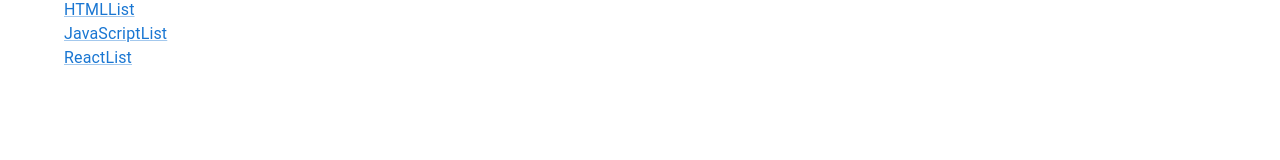
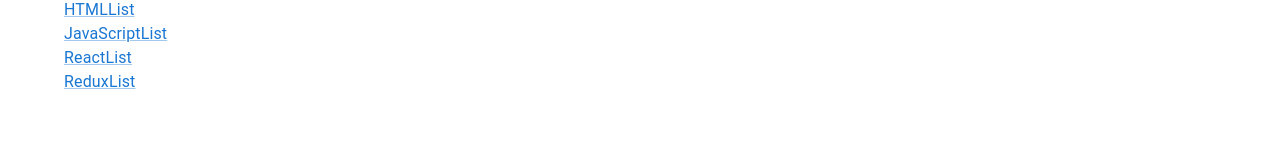
Before and after one commit to sumirpv/StackReady, a React (Create React App) app: page / in a window 1280 px wide. Shown: the part 215-375 px from the top of the page. Built offline with nearby package versions, Linux system fonts and the light colour scheme.

Commit message:
router fixed

```diff
--- a/src/App.js
+++ b/src/App.js
@@ -5,6 +5,7 @@
 import HtmlList from "./pages/HtmlList";
 import JavaScriptList from "./pages/JavaScriptList";
 import ReactList from "./pages/ReactList";
+import ReduxList from "./pages/ReduxList";
 
 function App() {
   console.log("Page app");
@@ -13,9 +14,10 @@
       <Header />
       <Routes>
         <Route path="/" element={<Home />} />
-        <Route path="/one" element={<HtmlList />} />
-        <Route path="/two" element={<JavaScriptList />} />
-        <Route path="/three" element={<ReactList />} />
+        <Route path="/htmlList" element={<HtmlList />} />
+        <Route path="/javaScriptList" element={<JavaScriptList />} />
+        <Route path="/reactList" element={<ReactList />} />
+        <Route path="/reduxList" element={<ReduxList />} />
       </Routes>
       <Footer />
     </>
--- a/src/pages/Home.js
+++ b/src/pages/Home.js
@@ -30,6 +30,11 @@
               ReactList
             </Link>
           </Typography>
+          <Typography variant="body1">
+            <Link component={RouterLink} to="/reduxList">
+            ReduxList
+            </Link>
+          </Typography>
         </Box>
       </Box>
     </Container>
```
